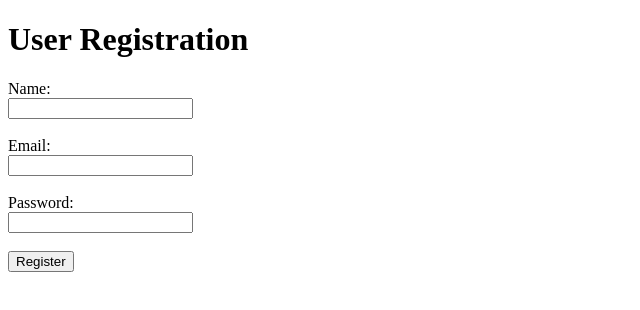
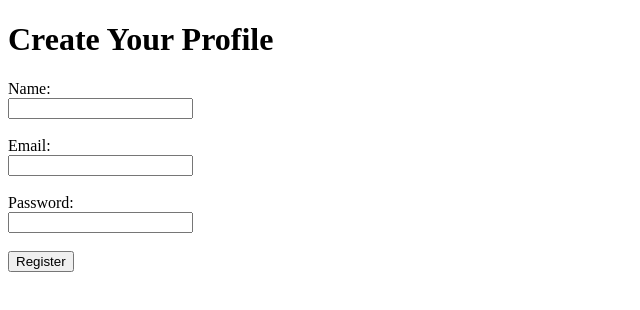
Before and after one commit to akhilsathyan07/nodejs-mongo-app1, a website: page views/index.html in a window 1280 px wide. Shown: the whole page, without its empty margins (0-640 px from the left). Drawn offline with Linux system fonts and the light colour scheme.

Commit message:
Update index.html

```diff
--- a/views/index.html
+++ b/views/index.html
@@ -3,10 +3,10 @@
 <head>
   <meta charset="UTF-8">
   <meta name="viewport" content="width=device-width, initial-scale=1.0">
-  <title>User Registration</title>
+  <title>Create Your Profile</title>
 </head>
 <body>
-  <h1>User Registration</h1>
+  <h1>Create Your Profile</h1>
   <form action="/register" method="POST">
     <label for="name">Name:</label><br>
     <input type="text" id="name" name="name" required><br><br>
```
